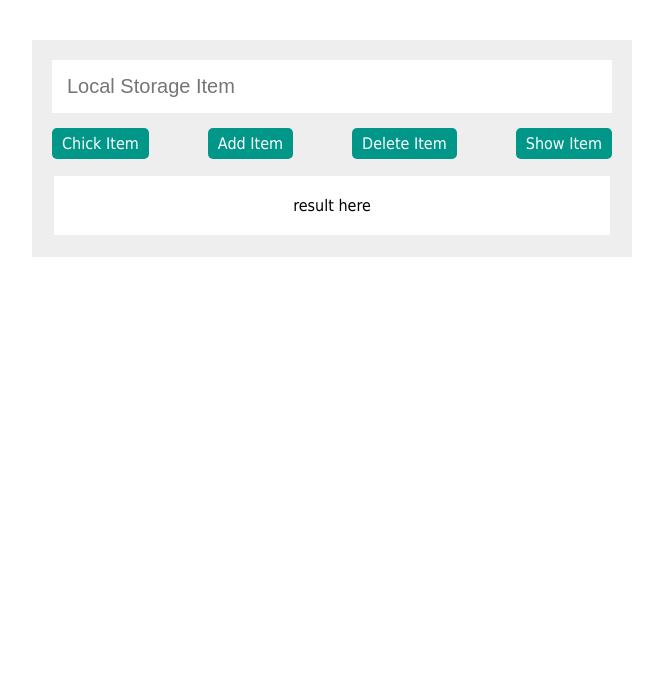
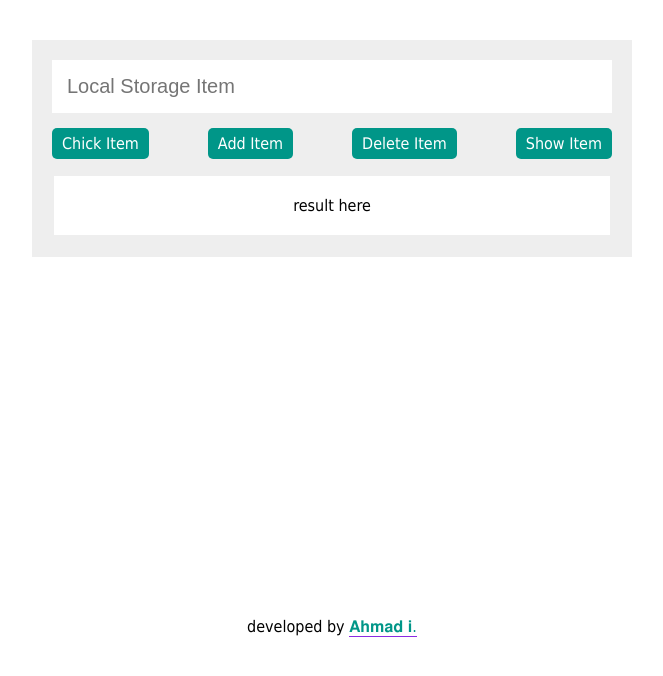
Before and after one commit to red-xbm/Local-Storage, a plain HTML site: page index.html in a window 1280 px wide. Shown: the whole page, without its empty margins (308-971 px from the left). Drawn offline with Linux system fonts and the light colour scheme.

Commit message:
Add files via upload

```diff
--- a/index.html
+++ b/index.html
@@ -25,6 +25,7 @@
 
     </div>
 
+    <p>developed by <a href="https://www.upwork.com/freelancers/~011344f9e456004a62">𝐀𝐡𝐦𝐚𝐝 𝐢.</a></p>
     <script src="local-storage.js"></script>
 </body>
 </html>
--- a/local-storage.css
+++ b/local-storage.css
@@ -47,3 +47,14 @@ body {
 .parent .results span .key {
     display: block;
 }
+p {
+    color: black;
+    text-align: center;
+    font: 13px;
+    padding: 320px 0 10px;
+}
+p a {
+    text-decoration: none;
+    border-bottom: blueviolet 1px solid;
+    color:#009688;
+}
```
Also changed, not shown: local.png (added).
